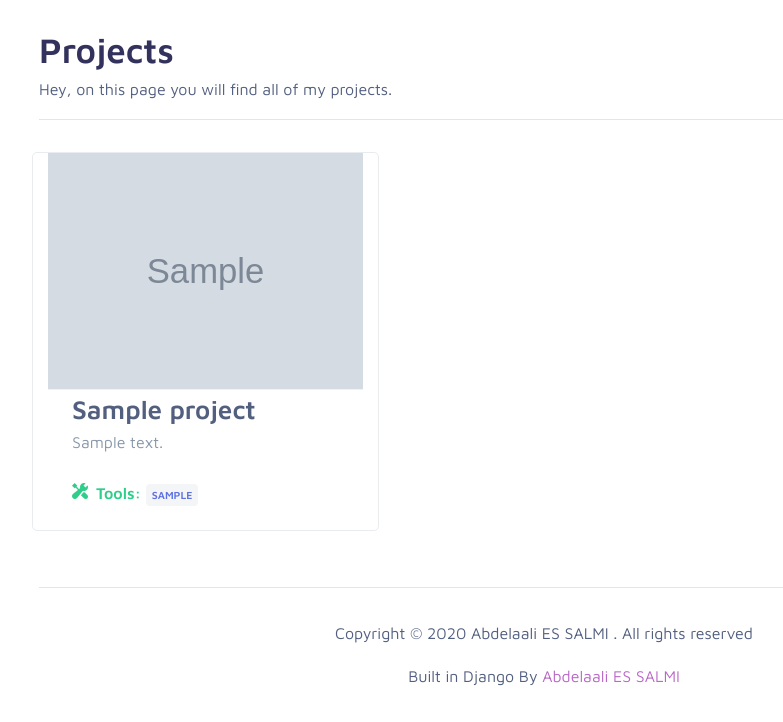
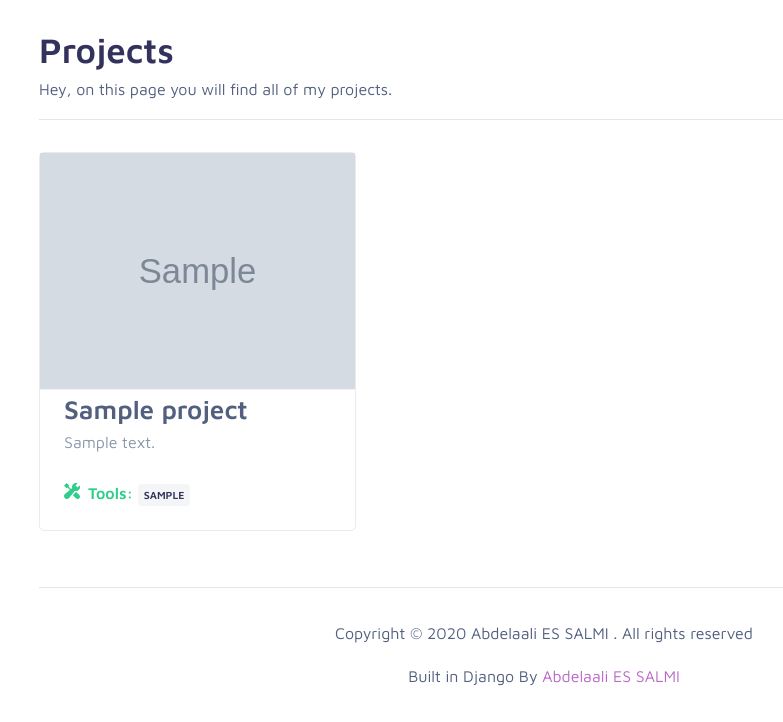
Before and after one commit to abdlalisalmi/DJANGO-Portfolio, a Django app: page /projects/ in a window 1280 px wide. Shown: the part 86-808 px from the top of the page, without its empty margins (96-879 px from the left). Run offline with Django 3.2, Linux system fonts and the light colour scheme; tables that the repository leaves empty hold one stand-in row (values such as "Sample post"); grey boxes marked "Sample" are stand-in pictures; some libraries are stand-ins or nearby versions.

Commit message:
fix some issue in projects slider

```diff
--- a/templates/projects/projects_page.html
+++ b/templates/projects/projects_page.html
@@ -13,9 +13,9 @@
 
         <div class="row">
             {% for project in projects %}
-                <div class="col-lg-4 mb-4 mx-2 border project-card">
+                <div class="col-lg-4 mb-4 ">
                     <a href="{{project.get_project_absolute_url}}">
-                        <div class="card border-0 ">
+                        <div class="card project-card border">
                             <div class="card-header p-0 bg-white">
                                 <img class="d-block w-100 p-0" src="{{project.image.url}}">
                             </div>
```
